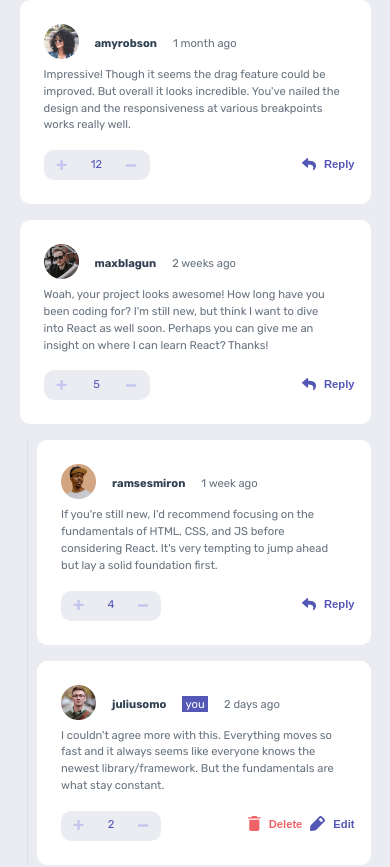
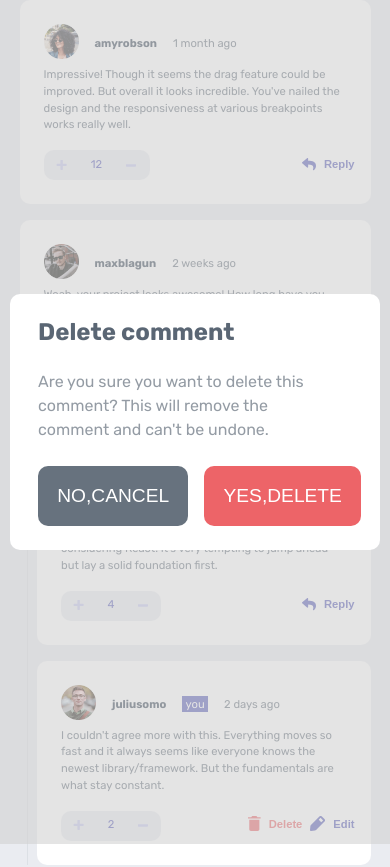
Before and after one commit to bmhuyquoc104/interactive-comments, a React (Create React App) app: page / in a window 390 px wide. Shown: the top 867 px of the page. Built offline with nearby package versions, Linux system fonts and the light colour scheme.

Commit message:
10. Finish render modal for mobile and pc version

```diff
--- a/src/App.js
+++ b/src/App.js
@@ -2,7 +2,7 @@ import { StyledGlobal } from "./Global.styled";
 import { StyledFlexContainer } from "./components/Flex/Flex.styled";
 import Comment from "./components/Comment/Comment.jsx";
 import { content } from "./assets/content";
-
+import Modal  from "./components/Comment/Modal/Modal.jsx";
 function App() {
   content.comments.map(comment => {
     console.log(comment.user.image.png);
@@ -15,6 +15,7 @@ function App() {
               <Comment  content = {comment.content} score = {comment.score} createdAt = {comment.createdAt} username = {comment.user.username} png = {comment.user.image.png} replies ={comment.replies} currentUser = {content.currentUser} />
             ))}
       </StyledFlexContainer>
+      <Modal />
     </>
   );
 }
--- a/src/components/Comment/CurrentUserComment/CurrentUserComment.jsx
+++ b/src/components/Comment/CurrentUserComment/CurrentUserComment.jsx
@@ -1,5 +1,8 @@
 import React from "react";
 import { StyledCurrentUserComment } from "./CurrentUserComment.styled";
+
+
+
 const CurrentUserComment = ({ png,buttonRole }) => {
   return (
     <StyledCurrentUserComment>
--- /dev/null
+++ b/src/components/Comment/Modal/Modal.jsx
@@ -0,0 +1,26 @@
+import React from "react";
+import {StyledModal} from "./Modal.styled";
+import { StyledAbsoluteContainer } from "../../Flex/Flex.styled";
+const Modal = () => {
+  return (
+    <StyledAbsoluteContainer>
+      <StyledModal>
+        <div className="modal-title">
+          <h2>Delete comment</h2>
+        </div>
+        <div className="modal-content">
+          <p>
+            Are you sure you want to delete this comment? This will remove the
+            comment and can't be undone.
+          </p>
+        </div>
+        <div className="modal-button">
+          <button className="cancel">NO,CANCEL</button>
+          <button className="delete">YES,DELETE</button>
+        </div>
+      </StyledModal>
+    </StyledAbsoluteContainer>
+  );
+};
+
+export default Modal;
--- /dev/null
+++ b/src/components/Comment/Modal/Modal.styled.js
@@ -0,0 +1,56 @@
+import styled from 'styled-components'
+
+export const StyledModal = styled.div`
+display: flex;
+flex-direction:column;
+width:max(30%,450px);
+padding:1.5em 1.75em;
+background-color:white;
+gap:1.5em;
+border-radius:10px;
+.modal-title{
+    color:var(--clr_db);
+    opacity:0.8;
+    font-weight:400;
+    font-size:clamp(1rem,2.5vw,1.1rem);
+}
+
+.modal-content{
+    color:var(--clr_lb);
+    opacity:0.7;
+    line-height:1.5;
+    width:90%;
+    font-size:clamp(1rem,2.5vw,1rem);
+}
+
+.modal-button{
+    display: flex;
+    align-items:center;
+    gap:1em;
+}
+
+.modal-button >*{
+    width:100%;
+    padding:1em;
+    text-align:center;
+    text-transform: uppercase;
+    font-size:clamp(1.2rem,2.5vw,1.2rem);
+    color:var(--clr_w);
+    border:none;
+    border-radius:10px;
+}
+
+.delete{
+    background-color:var(--clr_red);
+}
+
+.modal-button .cancel{
+    background-color:var(--clr_lb);
+}
+
+@media (max-width:480px){
+    width:max(90%,370px);
+
+}
+
+`
--- a/src/components/Flex/Flex.styled.js
+++ b/src/components/Flex/Flex.styled.js
@@ -1,10 +1,22 @@
-import styled from 'styled-components'
+import styled from "styled-components";
 
 export const StyledFlexContainer = styled.div`
-    display: flex;
-    flex-direction:column;
-    justify-content: center;
-    width:100%;
-    align-items: center;
-    gap:1em;
-`
+  display: flex;
+  flex-direction: column;
+  justify-content: center;
+  width: 100%;
+  align-items: center;
+  gap: 1em;
+`;
+export const StyledAbsoluteContainer = styled.div`
+  display: flex;
+  position: absolute;
+  top: 0;
+  width: 100%;
+  left: 0;
+  justify-content:center;
+  align-items:center;
+  z-index:1;
+  background-color:rgba(211,211,211,0.6);
+  min-height:100vh;
+`;
```
